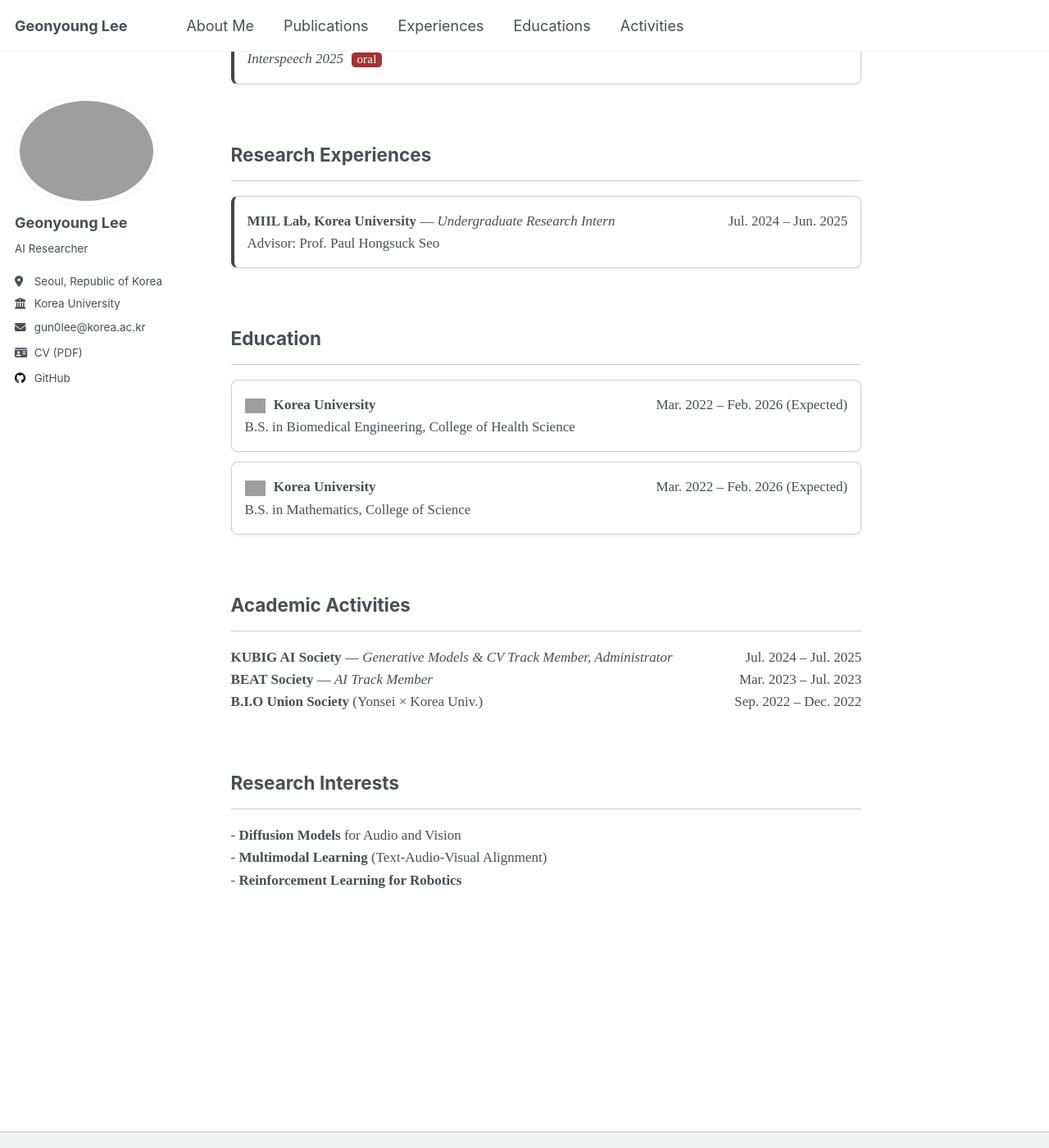
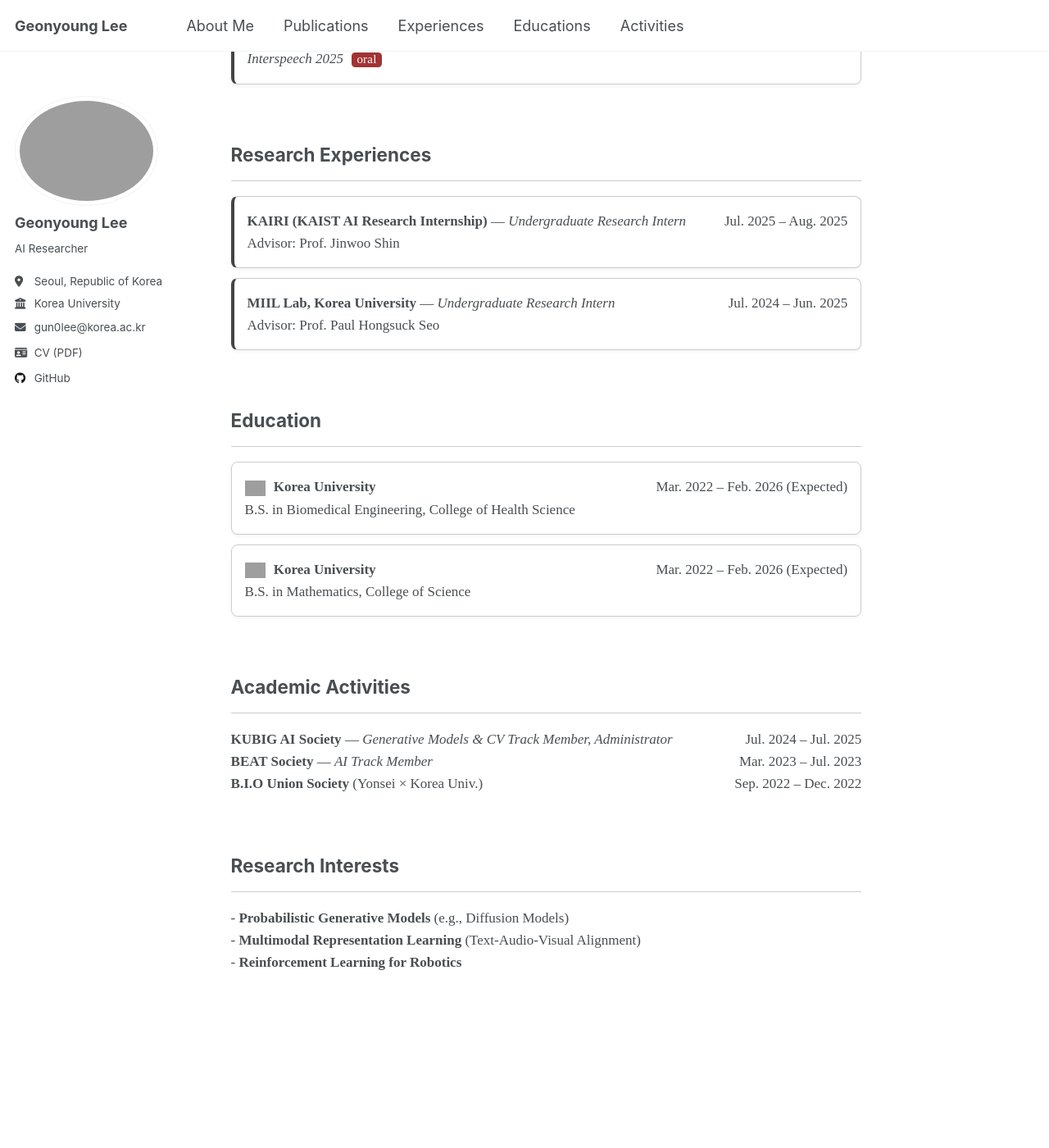
Before and after one commit to wltschmrz/wltschmrz.github.io, a Jekyll site: the page built from _pages/home.md, in a window 1280 px wide and 1400 px high, scrolled down 521 px. Shown: the whole window at 82% size. Built offline with Jekyll 4.4.1, drawn with Linux system fonts in a browser that asks for light colours; grey boxes are pictures that could not be loaded.

Commit message:
Update home.md

```diff
--- a/_pages/home.md
+++ b/_pages/home.md
@@ -34,11 +34,13 @@ author_profile: true
 ## Publications
 <hr style="border: none; height: 1px; background-color: #ccc;" />
 <div style="font-family: 'Times New Roman', Times, serif; font-size: 17px; line-height: 1.6;">
+
   <div style="border: 1px solid #ccc; border-left: 4px solid #444; padding: 16px; border-radius: 8px; background-color: #ffffff; box-shadow: 0 2px 4px rgba(0,0,0,0.05);">
     <a href="https://wltschmrz.github.io/DGMO/">DGMO: Training-Free Audio Source Separation through Diffusion-Guided Mask Optimization</a><br>
     <strong>Geonyoung Lee</strong>*, Geonhee Han*, and Paul Hongsuck Seo &nbsp; (* Equal contribution)<br>
     <em>Interspeech 2025</em> <span style="color: white; background-color: rgba(139, 0, 0, 0.8); font-size: 0.875em; font-weight: 500; padding: 0px 6px; border-radius: 0.3em; margin-left: 6px; display: inline-block; letter-spacing: 0.02em; line-height: 1.2;">oral</span>
   </div>
+
 </div>
 
 <!-- <div style="font-family: 'Times New Roman', Times, serif; font-size: 17px; line-height: 1.6;">
@@ -59,6 +61,15 @@ author_profile: true
 <hr style="border: none; height: 1px; background-color: #ccc;" />
 
 <div style="font-family: 'Times New Roman', Times, serif; font-size: 17px; line-height: 1.6; display: flex; flex-direction: column; gap: 12px;">
+
+  <div style="display: flex; justify-content: space-between; align-items: flex-start; border: 1px solid #ccc; border-left: 4px solid #444; padding: 16px; border-radius: 8px; background-color: #ffffff; box-shadow: 0 2px 4px rgba(0,0,0,0.05);">
+    <div>
+      <strong>KAIRI (KAIST AI Research Internship)</strong> — <em>Undergraduate Research Intern</em><br>
+      Advisor: Prof. Jinwoo Shin
+    </div>
+    <span style="white-space: nowrap;">Jul. 2025 – Aug. 2025</span>
+  </div>
+
 
   <div style="display: flex; justify-content: space-between; align-items: flex-start; border: 1px solid #ccc; border-left: 4px solid #444; padding: 16px; border-radius: 8px; background-color: #ffffff; box-shadow: 0 2px 4px rgba(0,0,0,0.05);">
     <div>
@@ -132,8 +143,8 @@ author_profile: true
 <hr style="border: none; height: 1px; background-color: #ccc;" />
 
 <div style="font-family: 'Times New Roman', Times, serif; font-size: 17px; line-height: 1.6;">
-- <strong>Diffusion Models</strong> for Audio and Vision<br>
-- <strong>Multimodal Learning</strong> (Text-Audio-Visual Alignment)<br>
+- <strong>Probabilistic Generative Models</strong> (e.g., Diffusion Models)<br>
+- <strong>Multimodal Representation Learning</strong> (Text-Audio-Visual Alignment)<br>
 - <strong>Reinforcement Learning for Robotics</strong>
 </div>
 <br>
```
